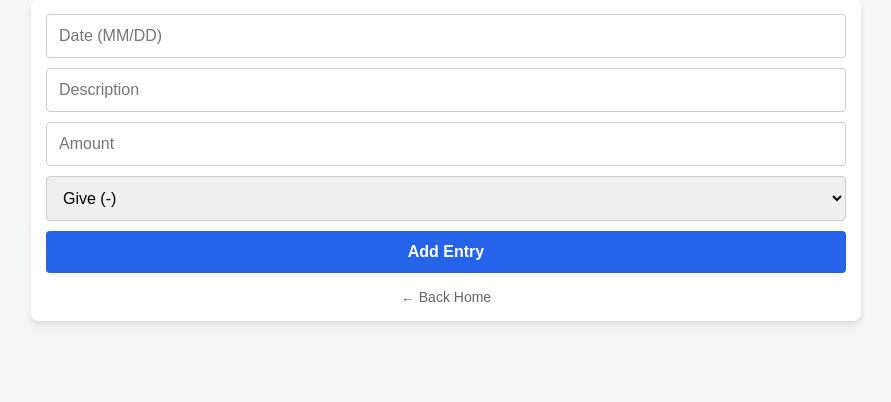
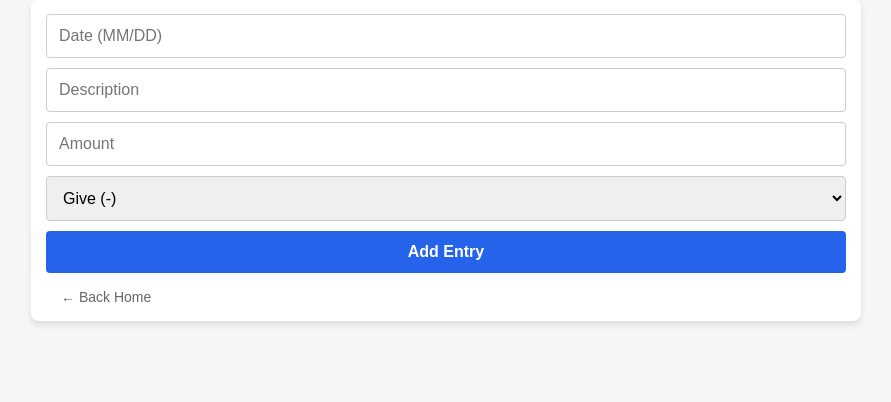
Before and after one commit to VihanNethmira/vnetloansystem2.0, a Flask app: a page that uses templates/index.html in a window 1280 px wide. Shown: the part 300-702 px from the top of the page, without its empty margins (194-1085 px from the left). Run offline with Flask 3, Linux system fonts and the light colour scheme; the visitor is signed in with stand-in values (Sample User, id 1); data that the repository does not hold is empty.

Commit message:
Refactor index.html for improved layout and usability
Updated the HTML structure and styles for better layout and usability.

```diff
--- a/templates/index.html
+++ b/templates/index.html
@@ -56,7 +56,9 @@
             <button type="submit">Add Entry</button>
         </div>
     </form>
-    <center style="margin-top: 15px;"><a href="/" style="color: #666; text-decoration: none; font-size: 14px;">← Back Home</a></center>
+    <div style="margin-top: 15px; margin-left: 15px; text-align: left;">
+      <a href="/" style="color: #666; text-decoration: none; font-size: 14px;">← Back Home</a>
+    </div>
 </div>
 </body>
 </html>
```
